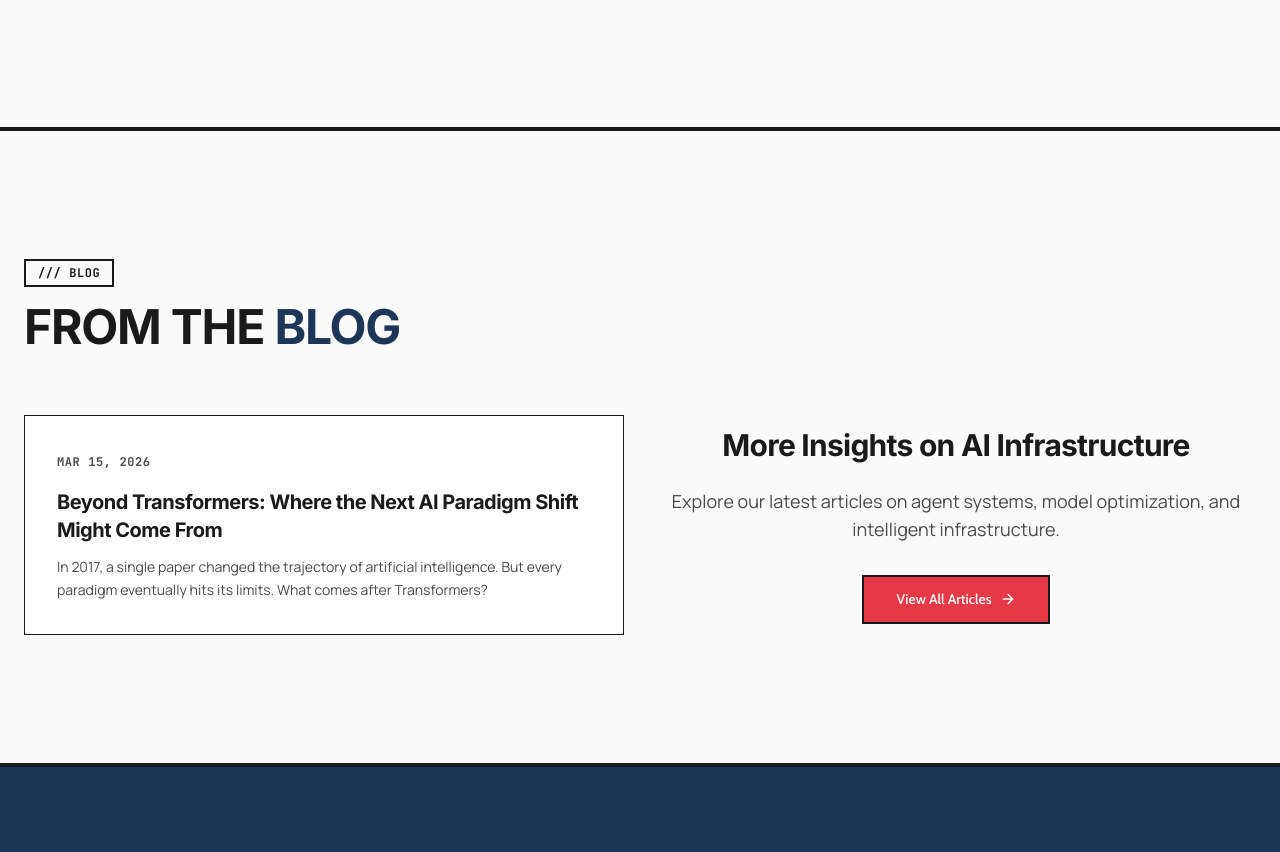
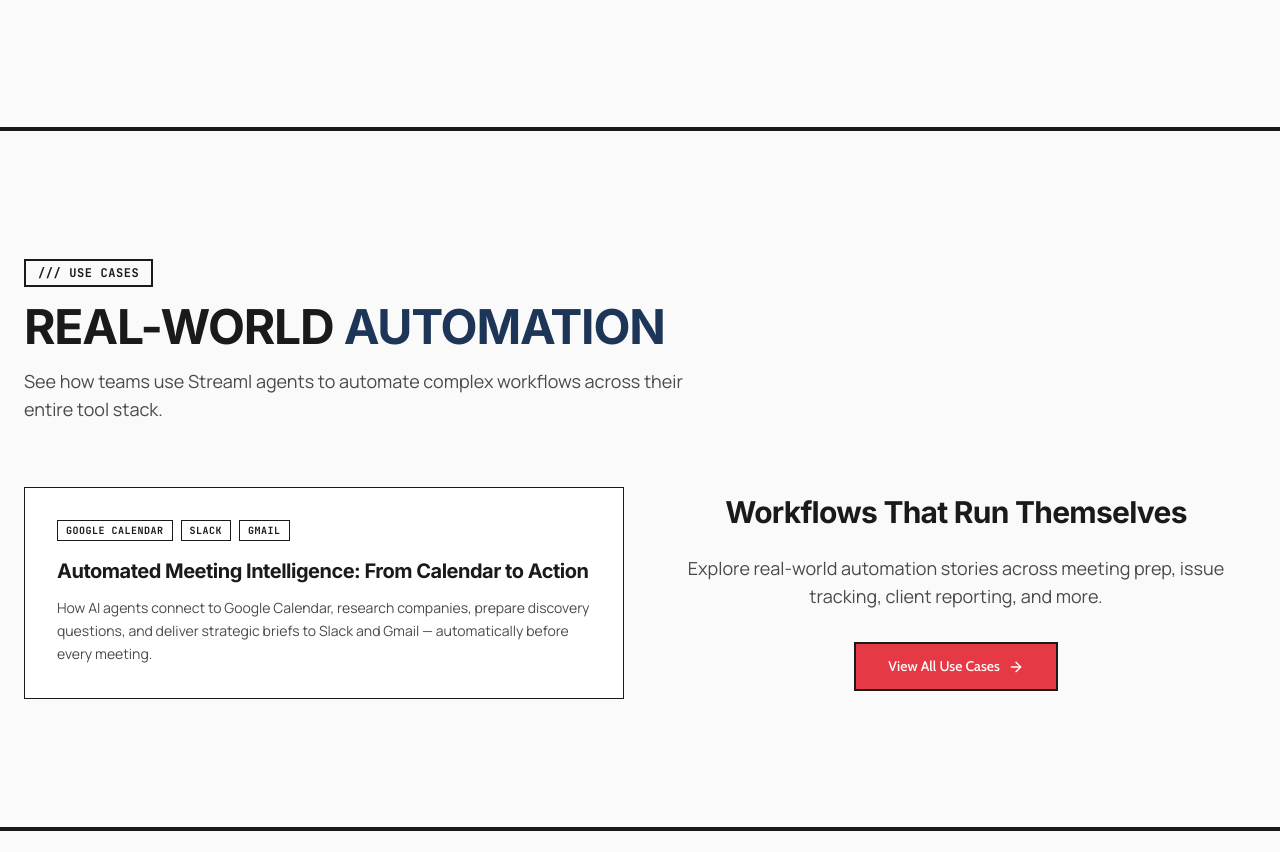
Before and after one commit to StreamlAI/Landing, a React (Vite) app: page / in a window 1280 px wide. Shown: the part 3962-4814 px from the top of the page. Built offline with nearby package versions, Linux system fonts and the light colour scheme.

Commit message:
feat: add Use Cases section to landing page
Add a Use Cases block before the Blog section with a featured case study
card and a CTA linking to all use cases, mirroring the blog layout.

```diff
--- a/src/pages/LandingPage.tsx
+++ b/src/pages/LandingPage.tsx
@@ -566,6 +566,103 @@ export default function LandingPage() {
           </div>
         </section>
 
+        {/* Use Cases Section */}
+        <section
+          id="use-cases"
+          className="py-24 md:py-32 relative"
+          style={{
+            borderTop: "4px solid #1A1A1A",
+            backgroundColor: "#FAFAFA"
+          }}
+        >
+          <div className="container mx-auto px-6">
+            {/* Section Header */}
+            <div className="mb-16">
+              <motion.span
+                initial={{ opacity: 0 }}
+                whileInView={{ opacity: 1 }}
+                viewport={{ once: true }}
+                className="inline-block px-3 py-1 mb-4 text-xs font-mono font-bold tracking-wider uppercase border-2 border-[#1A1A1A]"
+              >
+                /// USE CASES
+              </motion.span>
+              <motion.h2
+                initial={{ opacity: 0, y: 20 }}
+                whileInView={{ opacity: 1, y: 0 }}
+                viewport={{ once: true }}
+                transition={{ delay: 0.1 }}
+                className="text-4xl md:text-5xl font-bold tracking-tight"
+              >
+                REAL-WORLD <span className="text-[#1D3557]">AUTOMATION</span>
+              </motion.h2>
+              <motion.p
+                initial={{ opacity: 0, y: 20 }}
+                whileInView={{ opacity: 1, y: 0 }}
+                viewport={{ once: true }}
+                transition={{ delay: 0.2 }}
+                className="mt-4 text-[#4A4A4A] text-lg max-w-2xl"
+              >
+                See how teams use Streaml agents to automate complex workflows across their entire tool stack.
+              </motion.p>
+            </div>
+
+            {/* Use Case Card and CTA */}
+            <div className="grid grid-cols-1 md:grid-cols-2 gap-8 items-start">
+              {/* Featured Use Case */}
+              <motion.a
+                href="/use-cases/automated-meeting-intelligence"
+                initial={{ opacity: 0, y: 20 }}
+                whileInView={{ opacity: 1, y: 0 }}
+                viewport={{ once: true }}
+                className="neo-card p-8 block group"
+              >
+                <div className="mb-4 flex flex-wrap gap-2">
+                  <span className="text-[10px] font-mono font-bold tracking-wider uppercase px-2 py-0.5 border border-[#1A1A1A]">
+                    Google Calendar
+                  </span>
+                  <span className="text-[10px] font-mono font-bold tracking-wider uppercase px-2 py-0.5 border border-[#1A1A1A]">
+                    Slack
+                  </span>
+                  <span className="text-[10px] font-mono font-bold tracking-wider uppercase px-2 py-0.5 border border-[#1A1A1A]">
+                    Gmail
+                  </span>
+                </div>
+                <h3 className="text-xl font-bold mb-3 group-hover:text-[#1D3557] transition-colors">
+                  Automated Meeting Intelligence: From Calendar to Action
+                </h3>
+                <p className="text-[#4A4A4A] text-sm leading-relaxed">
+                  How AI agents connect to Google Calendar, research companies, prepare discovery questions, and deliver strategic briefs to Slack and Gmail — automatically before every meeting.
+                </p>
+              </motion.a>
+
+              {/* View All Use Cases CTA */}
+              <motion.div
+                initial={{ opacity: 0, y: 20 }}
+                whileInView={{ opacity: 1, y: 0 }}
+                viewport={{ once: true }}
+                transition={{ delay: 0.1 }}
+                className="flex items-center justify-center h-full"
+              >
+                <div className="text-center">
+                  <h3 className="text-2xl md:text-3xl font-bold mb-6">
+                    Workflows That Run Themselves
+                  </h3>
+                  <p className="text-[#4A4A4A] text-lg mb-8">
+                    Explore real-world automation stories across meeting prep, issue tracking, client reporting, and more.
+                  </p>
+                  <a
+                    href="/use-cases"
+                    className="neo-btn-primary inline-flex items-center gap-2"
+                  >
+                    <span>View All Use Cases</span>
+                    <ArrowRight className="w-4 h-4" />
+                  </a>
+                </div>
+              </motion.div>
+            </div>
+          </div>
+        </section>
+
         {/* Blog Section */}
         <section
           id="blog"
```
